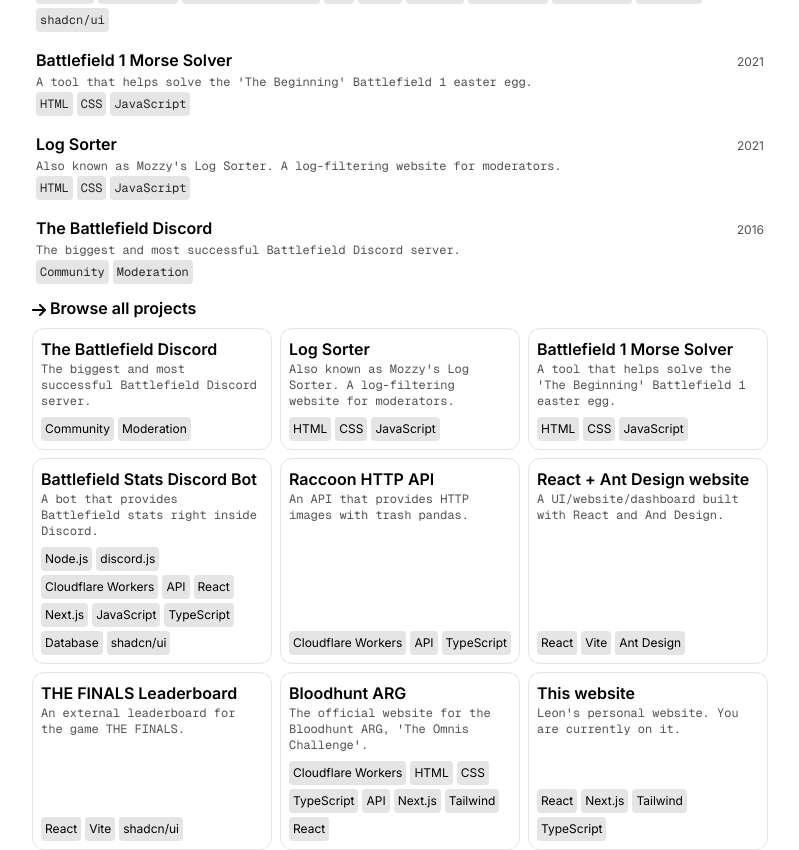
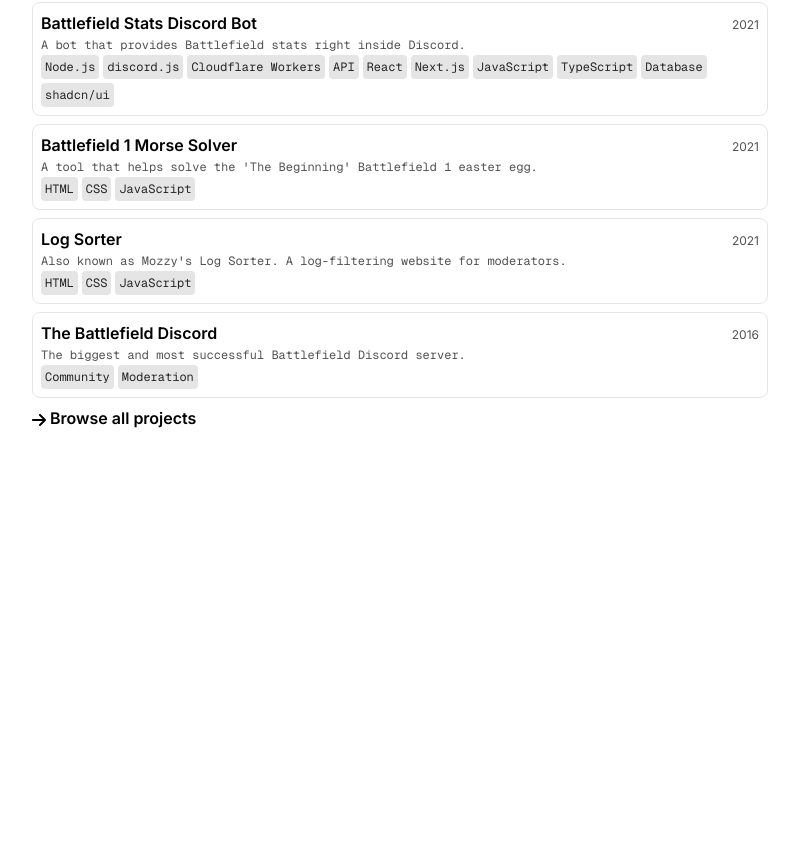
Before and after one commit to leonlarsson/leon-home, a Next.js app: page /cv-new in a window 1280 px wide. Shown: the part 1536-2386 px from the top of the page, without its empty margins (240-1039 px from the left). After the commit the page ends 2006 px from the top, so only its background shows below. Built offline with nearby package versions, Linux system fonts and the light colour scheme.

Commit message:
cv-new: settle on projects design

```diff
--- a/app/(cv-new)/cv-new/page.tsx
+++ b/app/(cv-new)/cv-new/page.tsx
@@ -149,7 +149,7 @@ export default () => {
             .reverse()
             .filter(x => x.displayInCv)
             .map(({ name, shortDescription, slug, tags, year }) => (
-              <div key={slug} className="group flex flex-col gap-[2px] rounded-lg p-1 hover:bg-neutral-200">
+              <div key={slug} className="flex flex-col gap-[2px] rounded-lg border border-neutral-200 p-2 transition-colors hover:border-neutral-400">
                 <div className="flex items-baseline justify-between">
                   <Link href={`/projects/${slug}`} target="_blank" className="font-semibold hover:underline">
                     {name}
@@ -162,7 +162,7 @@ export default () => {
 
                 <div className="flex flex-wrap gap-1">
                   {tags?.map(tag => (
-                    <Link key={tag} href={`/projects?search=${tag}`} target="_blank" title={`See other projects with the tag ${tag}.`} className="rounded bg-neutral-200 p-1 font-geist-mono text-xs text-neutral-800 outline-1 hover:outline group-hover:bg-neutral-300">
+                    <Link key={tag} href={`/projects?search=${tag}`} target="_blank" title={`See other projects tagged with ${tag}.`} className="rounded bg-neutral-200 p-1 font-geist-mono text-xs text-neutral-800 outline-1 hover:outline">
                       {tag}
                     </Link>
                   ))}
@@ -170,32 +170,9 @@ export default () => {
               </div>
             ))}
 
-          <Link href="/projects" target="_blank" className="font-semibold hover:underline">
-            <Icons.arrowRight className="inline" /> Browse all projects
+          <Link href="/projects" target="_blank" className="group font-semibold">
+            <Icons.arrowRight className="inline" /> <span className="group-hover:underline">Browse all projects</span>
           </Link>
-        </div>
-
-        <div className="grid grid-cols-1 grid-rows-[masonry] gap-2 sm:grid-cols-2 md:grid-cols-3">
-          {projects
-            .filter(x => x.displayInCv)
-            .map(({ name, shortDescription, slug, tags }) => (
-              <Link key={slug} href={`/projects/${slug}`} target="_blank" className="flex flex-col justify-between gap-2 rounded-xl border border-neutral-200 p-2 transition-colors hover:border-neutral-400">
-                <div>
-                  <h3 className="font-semibold">{name}</h3>
-
-                  <p className="font-geist-mono text-xs text-neutral-600">{shortDescription}</p>
-                </div>
-
-                {/* Project tags (might be killed) */}
-                <div className="flex flex-wrap gap-1">
-                  {tags?.map(tag => (
-                    <span key={tag} className="rounded bg-neutral-200 p-1 text-xs">
-                      {tag}
-                    </span>
-                  ))}
-                </div>
-              </Link>
-            ))}
         </div>
       </div>
     </div>
```
